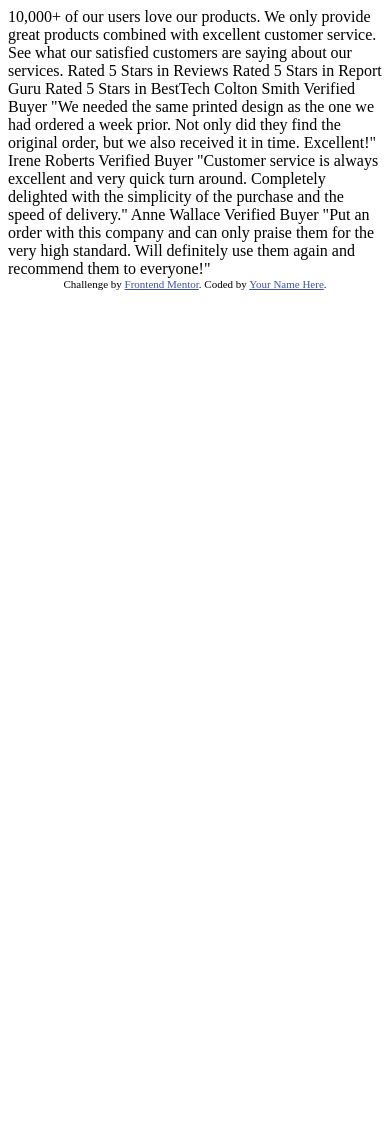
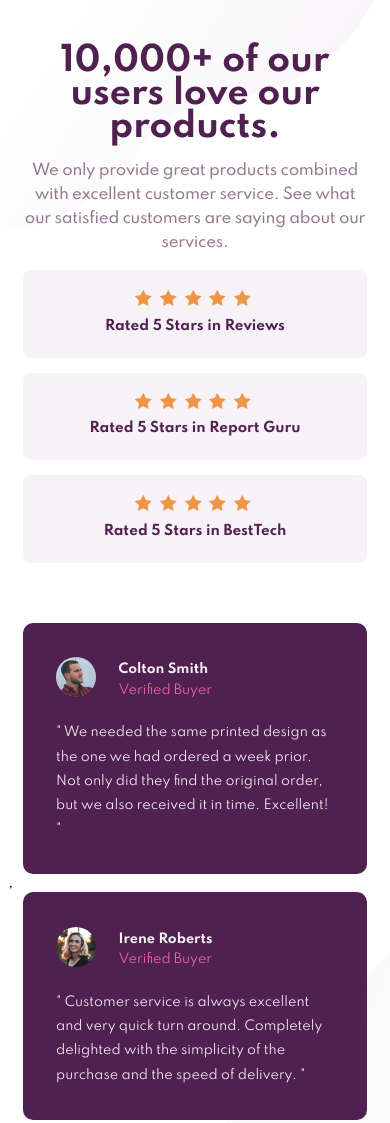
Before and after one commit to one-carlos/social-proof-section, a website: page index.html in a window 390 px wide. Shown: the top 1123 px of the page. Before the commit the page ends 844 px from the top, so only its background shows below. Drawn offline with nearby package versions, Linux system fonts and the light colour scheme.

Commit message:
First stable version
Landing page fully responsive

```diff
--- a/index.html
+++ b/index.html
@@ -1,61 +1,42 @@
 <!DOCTYPE html>
 <html lang="en">
-  <head>
-    <meta charset="UTF-8" />
-    <meta name="viewport" content="width=device-width, initial-scale=1.0" />
-    <!-- displays site properly based on user's device -->
 
-    <link
-      rel="icon"
-      type="image/png"
-      sizes="32x32"
-      href="./images/favicon-32x32.png"
-    />
+<head>
+  <meta charset="UTF-8" />
+  <meta name="viewport" content="width=device-width, initial-scale=1.0" />
+  <!-- displays site properly based on user's device -->
 
-    <title>Frontend Mentor | Social proof section</title>
+  <link rel="icon" type="image/png" sizes="32x32" href="./images/favicon-32x32.png" />
+  <link rel="stylesheet" href="https://stackpath.bootstrapcdn.com/bootstrap/4.4.1/css/bootstrap-grid.min.css" />
+  <link rel="stylesheet" href="./styles/structure.css" />
+  <link rel="stylesheet" href="./styles/mediaqueries.css" />
 
-    <!-- Feel free to remove these styles or customise in your own stylesheet 👍 -->
-    <style>
-      .attribution {
-        font-size: 11px;
-        text-align: center;
-      }
-      .attribution a {
-        color: hsl(228, 45%, 44%);
-      }
-    </style>
-  </head>
-  <body>
-    10,000+ of our users love our products.
+  <title>Frontend Mentor | Social proof section</title>
+</head>
 
-    We only provide great products combined with excellent customer service.
-    See what our satisfied customers are saying about our services.
+<body>
+  <main class="section-container">
+    <div class="content">
+      <div class="container-fluid">
+        <div class="row align-items-start my-5">
+          <div class="col-md-5">
+            <h1>10,000+ of our users love our products.</h1>
+            <p class="intro">We only provide great products combined with excellent customer service. See what our satisfied customers
+              are saying about our services.</p>
+          </div>
+          <div class="col-md-6 offset-md-1">
+            <div id="ratings" class="row mx-0"></div>
+          </div>
+        </div>
+        <div id="testimonials" class="row my-5"></div>
+      </div>
+    </div>
+    <div class="attribution">
+      Challenge by <a href="https://www.frontendmentor.io?ref=challenge" target="_blank">Frontend Mentor</a>.
+      Coded by <a href="https://github.com/one-carlos">One Carlos</a>.
+    </div>
+  </main>
+  <script src="scripts/scripts.js"></script>
+</body>
 
-    Rated 5 Stars in Reviews
-    Rated 5 Stars in Report Guru
-    Rated 5 Stars in BestTech
-
-    Colton Smith
-    Verified Buyer
-    "We needed the same printed design as the one we had ordered a week prior.
-    Not only did they find the original order, but we also received it in time.
-    Excellent!"
-
-    Irene Roberts
-    Verified Buyer
-    "Customer service is always excellent and very quick turn around. Completely
-    delighted with the simplicity of the purchase and the speed of delivery."
-
-    Anne Wallace
-    Verified Buyer
-    "Put an order with this company and can only praise them for the very high
-    standard. Will definitely use them again and recommend them to everyone!"
-
-    <div class="attribution">
-      Challenge by
-      <a href="https://www.frontendmentor.io?ref=challenge" target="_blank"
-        >Frontend Mentor</a
-      >. Coded by <a href="#">Your Name Here</a>.
-    </div>
-  </body>
 </html>
--- /dev/null
+++ b/scripts/scripts.js
@@ -0,0 +1,58 @@
+const ratingsArr = [
+    { class: '', description: 'Rated 5 Stars in Reviews' },
+    { class: 'mx-auto', description: 'Rated 5 Stars in Report Guru' },
+    { class: 'ml-auto', description: 'Rated 5 Stars in BestTech' }
+];
+
+const testimonialsArr = [
+    { image: 'images/image-colton.jpg', name: 'Colton Smith', role: 'Verified Buyer', testimonial: 'We needed the same printed design as the one we had ordered a week prior. Not only did they find the original order, but we also received it in time. Excellent!' },
+    { image: 'images/image-irene.jpg', name: 'Irene Roberts', role: 'Verified Buyer', testimonial: 'Customer service is always excellent and very quick turn around. Completely delighted with the simplicity of the purchase and the speed of delivery.' },
+    { image: 'images/image-anne.jpg', name: 'Anne Wallace', role: 'Verified Buyer', testimonial: 'Put an order with this company and can only praise them for the very high standard. Will definitely use them again and recommend them to everyone!' }
+];
+
+const populateRatings = () => {
+    const ratings = document.getElementById('ratings');
+    ratings.innerHTML = ratingsArr.map(rating =>
+        `<div class="col-md-10 ${rating.class}">
+            <div class="ratings row align-items-center">
+                <div class="col-12 col-lg-auto">
+                    <img src="images/icon-star.svg" alt="" />
+                    <img src="images/icon-star.svg" alt="" />
+                    <img src="images/icon-star.svg" alt="" />
+                    <img src="images/icon-star.svg" alt="" />
+                    <img src="images/icon-star.svg" alt="" />
+                </div>
+                <div class="col-12 col-lg-auto">
+                    <p>${rating.description}</p>
+                </div>
+            </div>
+        </div>`
+    ).join('');
+}
+
+const populateTestimonials = () => {
+    const testimonials = document.getElementById('testimonials');
+    testimonials.innerHTML = testimonialsArr.map(testimonial =>
+        `<div class="col-12 col-md testimonial-container-outer">
+            <div class="testimonial-container">
+            <div class="row align-items-center">
+                <div class="col-auto">
+                    <img src="${testimonial.image}" alt="Picture of ${testimonial.name}" />
+                </div>
+                <div class="col pl-2">
+                    <p class="user-name">${testimonial.name}</p>
+                    <p class="user-role">${testimonial.role}</p>
+                </div>
+            </div>
+            <div class="row">
+                <div class="col">
+                <p class="testimonial">" ${testimonial.testimonial} "</p>
+                </div>
+            </div>
+            </div>
+        </div>`
+    );
+}
+
+populateRatings();
+populateTestimonials();
--- /dev/null
+++ b/styles/mediaqueries.scss
@@ -0,0 +1,46 @@
+@media ( min-width: 768px ) {
+    .testimonial-container-outer {
+        &:first-child {
+            margin-top: 0px;
+        }
+        &:last-child {
+            margin-top: 2rem;
+        }
+    }
+}
+
+@media ( max-width: 767px ) {
+    body {
+        background-image: url( '../images/bg-pattern-top-mobile.svg' ), url( '../images/bg-pattern-bottom-mobile.svg' );
+    }
+
+    h1, .intro, .ratings {
+        text-align: center;
+    }
+
+    h1 {
+        font-size: 2.2rem;
+    }
+
+    .intro {
+        letter-spacing: -0.02rem;
+    }
+
+    .content {
+        margin-left: 8px;
+        margin-right: 8px;
+    }
+
+    .testimonial-container-outer {
+        margin-top: 0px;
+    }
+
+    .testimonial {
+        padding-top: 0.25rem;
+        padding-bottom: 0.25rem;
+    }
+
+    .ratings .col-12 {
+        margin: 0.15rem 0;
+    }
+}
--- /dev/null
+++ b/styles/structure.scss
@@ -0,0 +1,114 @@
+@import url('https://fonts.googleapis.com/css2?family=Spartan:wght@400;500;700&display=swap');
+
+$darkest-magenta: hsl(300, 43%, 22%);
+$soft-pink: hsl(333, 80%, 67%);
+$dark-grayish-magenta: hsl(303, 10%, 53%);
+$light-grayish-magenta: hsl(300, 24%, 96%);
+$light-blue: hsl(228, 45%, 44%);
+$white: hsl(0, 0%, 100%);
+
+html, body {
+    margin: 0px;
+    padding: 0px;
+    font-size: 15px;
+    font-family: 'Spartan', sans-serif;
+}
+
+body {
+    background-image: url( '../images/bg-pattern-top-desktop.svg' ), url( '../images/bg-pattern-bottom-desktop.svg' );
+    background-position: left top, bottom right;
+    background-repeat: no-repeat, no-repeat;
+}
+
+h1 {
+    font-size: 3rem;
+    color: $darkest-magenta;
+    line-height: 1;
+    margin-top: 0px;
+    margin-bottom: 0.5rem;
+}
+
+p {
+    color: $dark-grayish-magenta;
+    line-height: 1.6;
+    font-weight: 500;
+}
+
+.section-container {
+    display: grid;
+    grid-template-rows: 1fr auto;
+    min-height: 100vh;
+    place-items: center;
+}
+
+.content {
+    max-width: 1150px;
+    margin: 0 15px;
+}
+
+.ratings {
+    background-color: $light-grayish-magenta;
+    padding: 1.2rem 1.5rem;
+    border-radius: 8px;
+    margin-bottom: 1rem;
+    p {
+        font-weight: 700;
+        font-size: 0.9rem;
+        color: $darkest-magenta;
+        padding: 0;
+        margin: 0;
+    }
+    img {
+        margin-right: 0.25rem;
+    }
+}
+
+.star {
+    margin-right: 0.25rem;
+}
+
+.testimonial-container-outer {
+    margin-top: 1rem;
+}
+
+.testimonial-container {
+    background-color: $darkest-magenta;
+    border-radius: 10px;
+    padding: 2.2rem;
+    img {
+        max-width: 40px;
+        height: auto;
+        border-radius: 50%;
+        border: 0px;
+    }
+    p {
+        font-size: 0.85rem;
+        color: $light-grayish-magenta;
+        font-weight: 400;
+        line-height: 1.9;
+        padding-bottom: 0px;
+        margin-bottom: 0px;
+    }
+    .user-name, .user-role {
+        padding: 0px;
+        margin: 0.5rem 0px;
+        line-height: 1
+    }
+    .user-name {
+        font-weight: 700;
+    }
+    .user-role {
+        color: $soft-pink;
+        font-weight: 400;
+    }
+}
+
+.attribution {
+    font-size: 11px;
+    text-align: center;
+    padding: 1rem 0;
+}
+
+.attribution a {
+    color: $light-blue;
+}
```
Also changed, not shown: package.json (added, +24 -0 lines), styles/mediaqueries.css (added), styles/structure.css (added), 2 other files.
